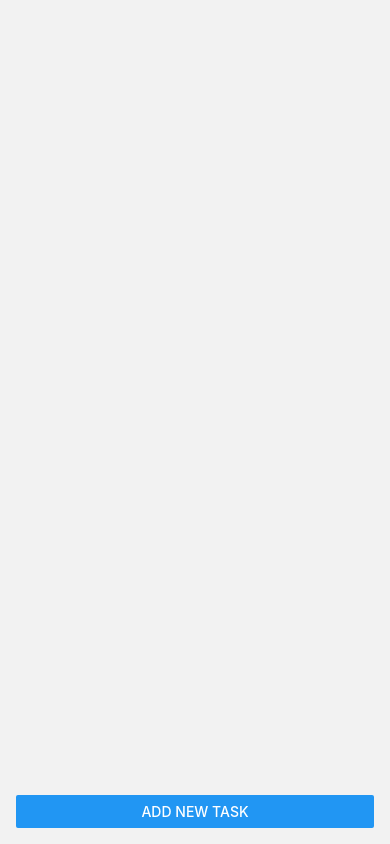
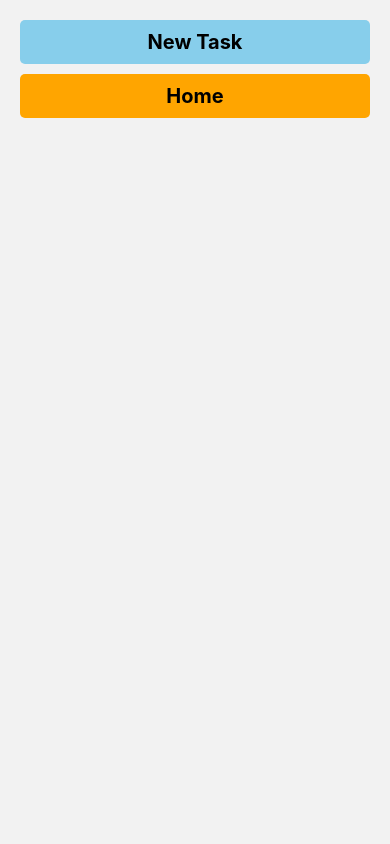
Before and after one commit to JCFlores915/TestTaskApp, a React Native app: screen /Tasks in a window 390 px wide. Built offline with nearby package versions, Linux system fonts and the light colour scheme.

Commit message:
feat and fix (design screen, fix url): create screen tasks and list, fix url avatar

```diff
--- a/src/screens/ListScreen.tsx
+++ b/src/screens/ListScreen.tsx
@@ -5,7 +5,7 @@ import axios from 'axios';
 interface ListItem {
   id: string;
   name: string;
-  image: string;
+  avatar: string;
 }
 
 const ListScreen = () => {
@@ -28,6 +28,17 @@ const ListScreen = () => {
     return <ActivityIndicator size="large" color="#0000ff" />;
   }
 
+  // plus para corregir la url de la imagen
+  const fixUrl = (url: string) => {
+    if (url.includes('https://cloudflare-ipfs.com/ipfs')) {
+      return url.replace('https://cloudflare-ipfs.com/ipfs', 'https://ipfs.io/ipfs');
+    } else {
+      const randomId = Math.floor(Math.random() * 1000);
+      return `https://ipfs.io/ipfs/Qmd3W5DuhgHirLHGVixi6V76LhCkZUz6pnFt5AJBiyvHye/avatar/${randomId}.jpg`;
+    }
+    return url;
+  }
+
   return (
     <View style={styles.container}>
       <FlatList
@@ -35,8 +46,8 @@ const ListScreen = () => {
         keyExtractor={(item) => item.id}
         renderItem={({ item }) => (
           <View style={styles.listItem}>
+            <Image source={{ uri: fixUrl(item.avatar) }} style={styles.listItemImage} />
             <Text style={styles.listItemText}>{item.name}</Text>
-            <Image source={{ uri: item.image }} style={styles.listItemImage} />
           </View>
         )}
       />
@@ -54,10 +65,14 @@ const styles = StyleSheet.create({
     alignItems: 'center',
     padding: 8,
     borderBottomWidth: 1,
-    borderBottomColor: '#ccc',
+    borderTopWidth: 1,
+    borderLeftWidth: 1,
+    borderRightWidth: 1,
+    borderColor: '#ccc',
   },
   listItemText: {
     flex: 1,
+    marginLeft: '5%',
   },
   listItemImage: {
     width: 50,
--- a/src/screens/TasksScreen.tsx
+++ b/src/screens/TasksScreen.tsx
@@ -1,10 +1,16 @@
 import React, { useState } from 'react';
-import { View, Button, FlatList, Text, Modal, TextInput, StyleSheet } from 'react-native';
+import { View, TouchableOpacity, FlatList, Text, Modal, TextInput, StyleSheet } from 'react-native';
 import { useSelector, useDispatch } from 'react-redux';
 import { RootState, AppDispatch } from '../redux/store';
 import { addTask } from '../redux/tasksSlice';
+import { StackNavigationProp } from '@react-navigation/stack';
+import { RootStackParams } from '../navigation';
+import { useNavigation } from '@react-navigation/native';
+
+type TaskScreenNavigationProp = StackNavigationProp<RootStackParams, 'Tasks'>;
 
 const TasksScreen = () => {
+  const navigation = useNavigation<TaskScreenNavigationProp>();
   const tasks = useSelector((state: RootState) => state.tasks.tasks);
   const dispatch = useDispatch<AppDispatch>();
   const [modalVisible, setModalVisible] = useState(false);
@@ -20,13 +26,20 @@ const TasksScreen = () => {
 
   return (
     <View style={styles.container}>
+      <TouchableOpacity style={styles.button} onPress={() => setModalVisible(true)}>
+        <Text style={styles.textButton}>New Task</Text>
+      </TouchableOpacity>
+      {/* boton para regresar a home */}
+      <TouchableOpacity style={styles.buttonHome} onPress={() => navigation.navigate('Home')}>
+        <Text style={styles.textButton}>Home</Text>
+      </TouchableOpacity>
       <FlatList
         data={tasks}
         keyExtractor={(item) => item.id}
         renderItem={({ item }) => <Text style={styles.taskItem}>{item.description}</Text>}
       />
-      <Button title="Add New Task" onPress={() => setModalVisible(true)} />
-      <Modal visible={modalVisible} animationType="slide">
+      <Modal visible={modalVisible} animationType="slide" transparent={true}>
+      <View style={styles.modalContainer}>
         <View style={styles.modalView}>
           <TextInput
             style={styles.input}
@@ -34,9 +47,14 @@ const TasksScreen = () => {
             value={taskDescription}
             onChangeText={setTaskDescription}
           />
-          <Button title="Add Task" onPress={handleAddTask} />
-          <Button title="Cancel" onPress={() => setModalVisible(false)} />
+          <TouchableOpacity  style={styles.button} onPress={handleAddTask}>
+            <Text style={styles.textButton}>Add Task</Text>
+          </TouchableOpacity>
+          <TouchableOpacity style={styles.button} onPress={() => setModalVisible(false)}>
+            <Text style={styles.textButton}>Cancel</Text>
+          </TouchableOpacity>
         </View>
+      </View>
       </Modal>
     </View>
   );
@@ -45,18 +63,38 @@ const TasksScreen = () => {
 const styles = StyleSheet.create({
   container: {
     flex: 1,
-    padding: 16,
+    marginTop: 20,
+    marginHorizontal: 20,
   },
   taskItem: {
     padding: 8,
     borderBottomWidth: 1,
-    borderBottomColor: '#ccc',
+    borderTopWidth: 1,
+    borderLeftWidth: 1,
+    borderRightWidth: 1,
+    borderColor: '#ccc',
   },
-  modalView: {
+  modalContainer: {
     flex: 1,
     justifyContent: 'center',
     alignItems: 'center',
-    padding: 16,
+    backgroundColor: 'rgba(0, 0, 0, 0.5)',
+    width: '100%',
+  },
+  modalView: {
+    width: '80%',
+    alignItems: 'center',
+    backgroundColor: "white",
+    borderRadius: 20,
+    padding: 35,
+    shadowColor: "#000",
+    shadowOffset: {
+      width: 0,
+      height: 2
+    },
+    shadowOpacity: 0.25,
+    shadowRadius: 4,
+    elevation: 5
   },
   input: {
     width: '100%',
@@ -65,6 +103,27 @@ const styles = StyleSheet.create({
     borderColor: '#ccc',
     marginBottom: 16,
   },
+  buttonHome: {
+    marginBottom: 10,
+    padding: 10,
+    backgroundColor: 'orange',
+    borderRadius: 5,
+    width: '100%',
+    alignItems: 'center',
+  },
+  button: {
+    marginBottom: 10,
+    padding: 10,
+    backgroundColor: 'skyblue',
+    borderRadius: 5,
+    width: '100%',
+    alignItems: 'center',
+  },
+  textButton: {
+    color: 'black',
+    fontSize: 20,
+    fontWeight: 'bold',
+  }
 });
 
 export default TasksScreen;
```
